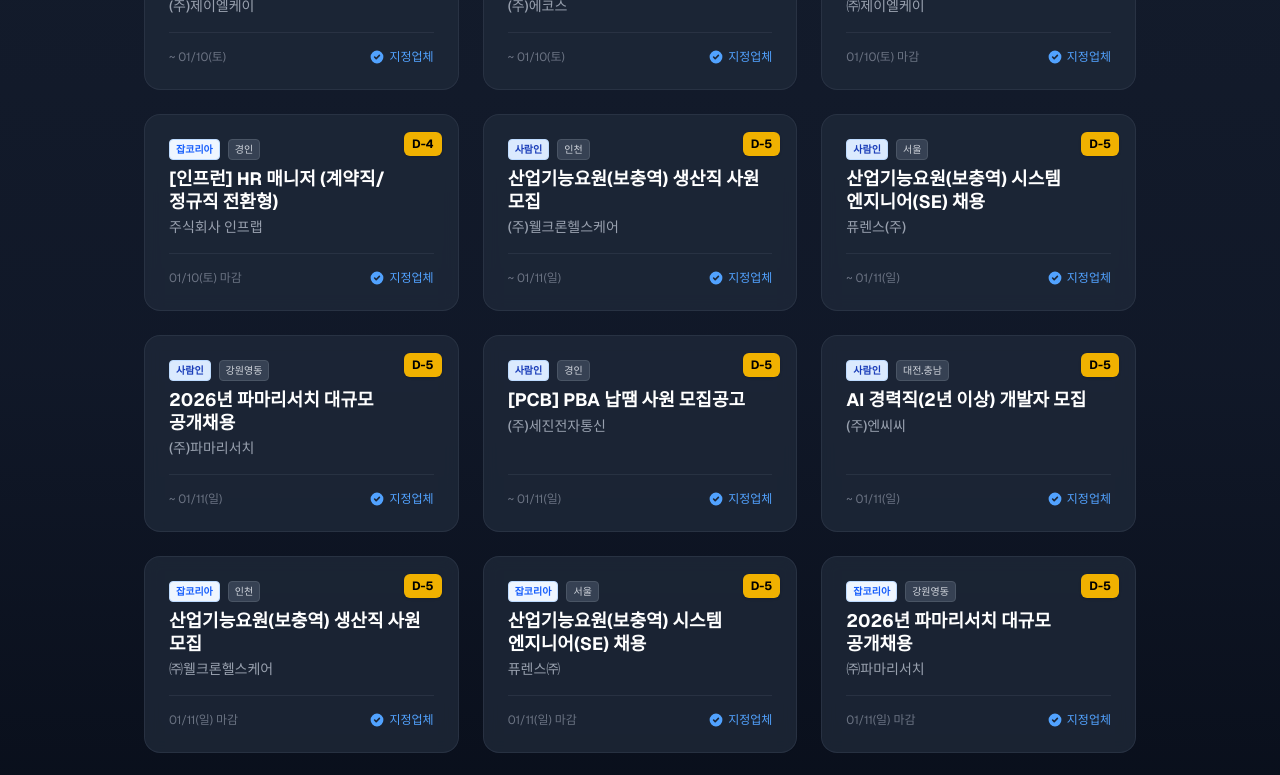
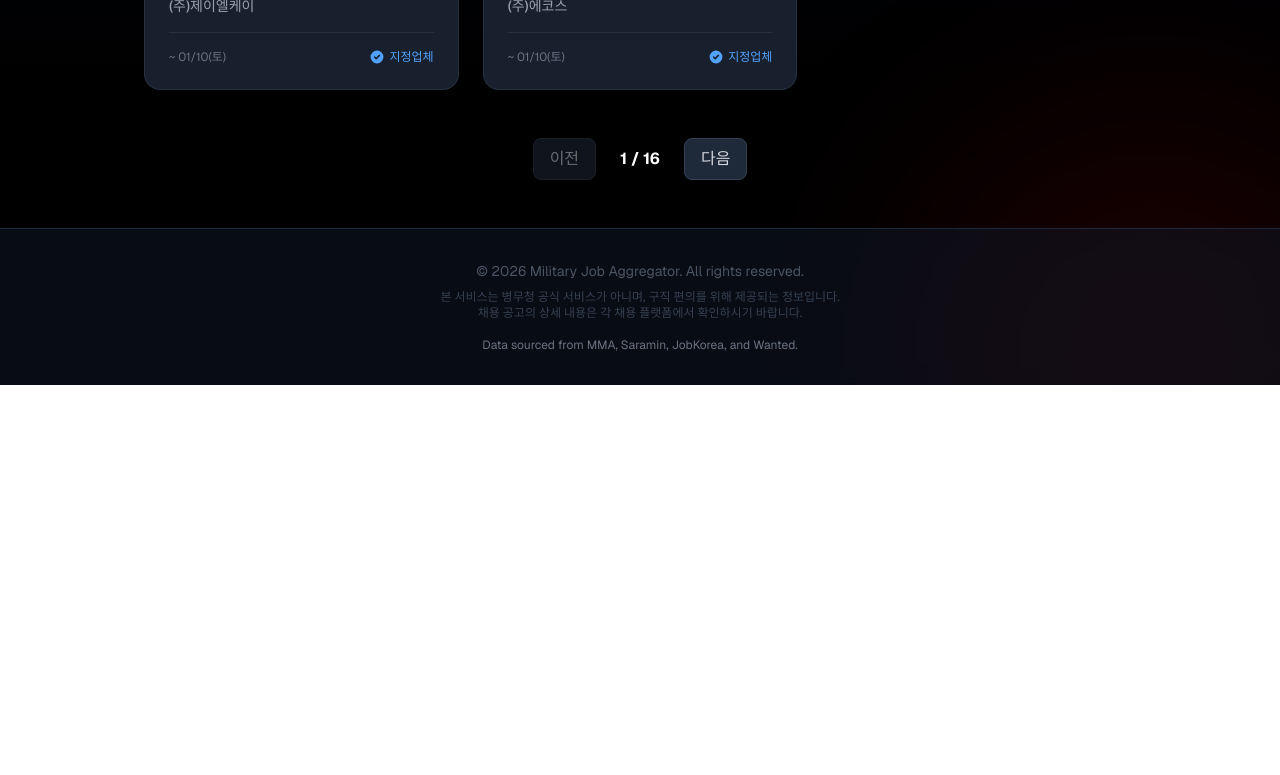
Before and after one commit to vitamaxDH/military-agent, a Next.js app in the folder web/: page / in a window 1280 px wide. Shown: the part 1900-2675 px from the top of the page. After the commit the page ends 2285 px from the top, so only its background shows below. Built offline with nearby package versions, Linux system fonts and the light colour scheme.

Commit message:
style: Reduce pagination size from 50 to 20 items per page

```diff
--- a/web/app/page.tsx
+++ b/web/app/page.tsx
@@ -78,7 +78,7 @@ const getSourceBadge = (source: string) => {
 export default function Home() {
   /* State for Pagination & View Mode */
   const [currentPage, setCurrentPage] = useState(1);
-  const itemsPerPage = 50;
+  const itemsPerPage = 20;
   const [viewMode, setViewMode] = useState<'grid' | 'list'>('grid');
 
   // Restore missing state
```
